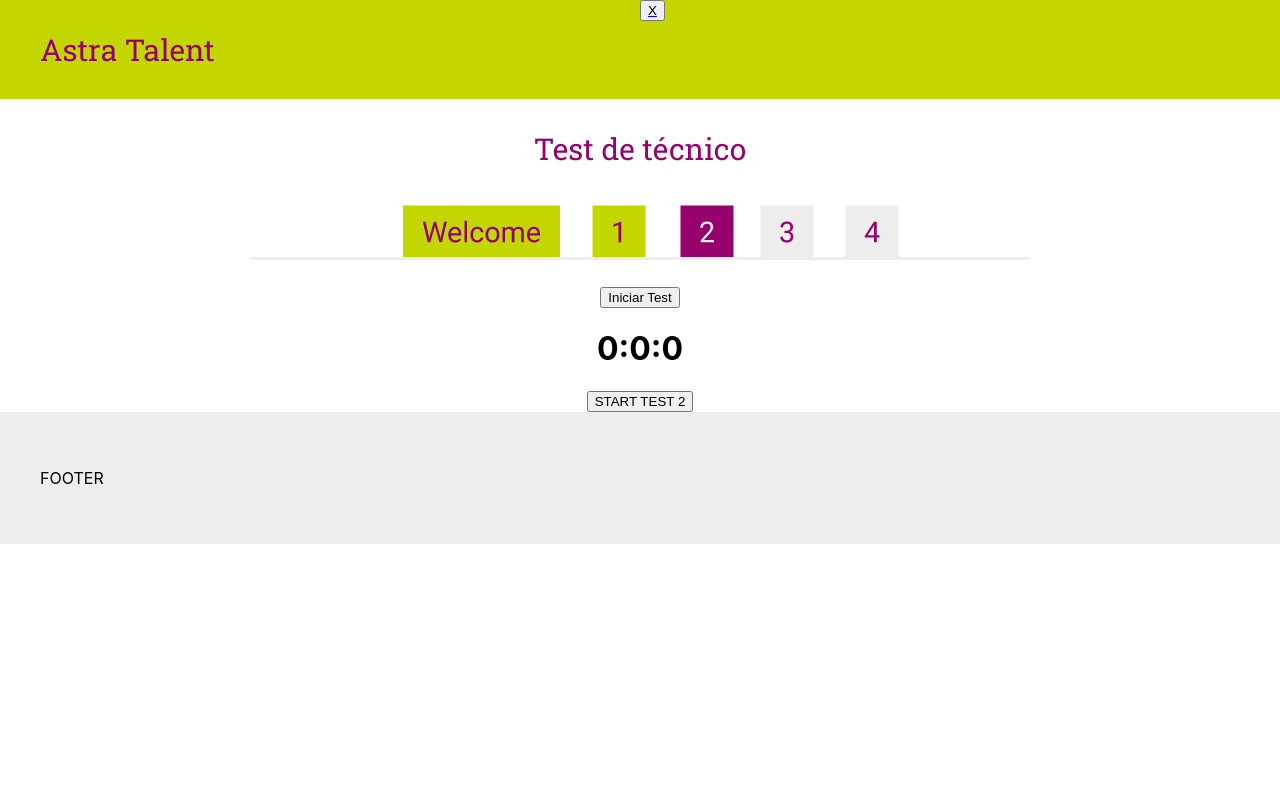
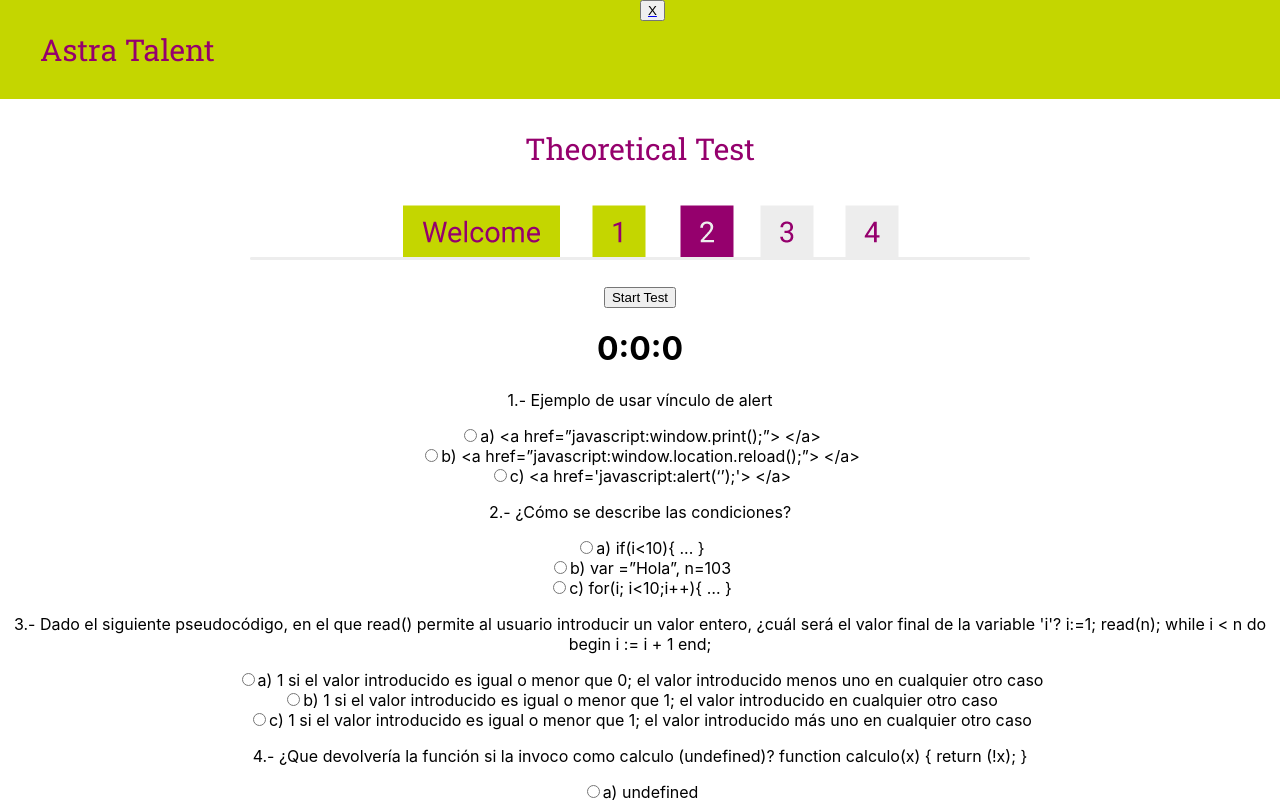
Before and after one commit to celinaurzua/astratalent, a React (Create React App) app: page /testtwo in a window 1280 px wide. Shown: the top 802 px of the page. Built offline with nearby package versions, Linux system fonts and the light colour scheme.

Commit message:
test two were added

```diff
--- a/src/Components/Testone.js
+++ b/src/Components/Testone.js
@@ -41,15 +41,15 @@ class Testone extends Component {
              <p key={id}>{el.question} </p>
              <div>
              <input key={id} value={el.a[1]} type= "radio" name={el.question[0]}/>
+             <label key={id}>{el.a[0]}</label>
+             </div>
+             <div>
+             <input key={id} value={el.b[1]} type= "radio" name={el.question[0]}/>
              <label key={id}>{el.b[0]}</label>
              </div>
              <div>
-             <input key={id} value={el.b[1]} type= "radio" name={el.question[0]}/>
+             <input key={id} value={el.c[1]} type= "radio" name={el.question[0]}/>
              <label key={id}>{el.c[0]}</label>
-             </div>
-             <div>
-             <input key={id} value={el.c[1]} type= "radio" name={el.question[0]}/>
-             <label key={id}>{el.d[0]}</label>
              </div>
              </div>
              ))}
--- a/src/Components/Testtwo.js
+++ b/src/Components/Testtwo.js
@@ -1,47 +1,74 @@
-import React, { Component } from 'react';
+import React, { Component, Checkbox } from 'react';
 import { Link } from 'react-router-dom';
 import Timer from '../Components/Timer/Timer'
 import Header from './Header';
 import Footer from './Footer';
 import menuTestTwo from '../Images/menu-dos.png';
+import Data from "./Data";
 
 
 class Testtwo extends Component {
   constructor(props) {
     super(props);
     this.state = {
-      visible:false,
+      visible: false,
     }
   }
 
-  AlertStartTest=()=> {
+  AlertStartTest = () => {
     alert("You can answer this test only once. If you decide to leave, the test will be blocked and you will not be able to continue answering questions. You can answer this test only once. Are you sure you want to leave the test now?")
     this.setState({
-      visible:true,
+      visible: true,
     })
   }
 
+
+
   render() {
+    console.log(Data.data)
     return (
      <div>
       <Header />
       <div className="cointenerTest">
-          <p className="title">Test de técnico</p>
+        <p className="title">Theoretical Test</p>
         <img src={menuTestTwo} alt="" />
         <div>
+
             <p></p>
-                <button onClick={() => this.AlertStartTest()}>Iniciar Test</button>
+            <button onClick={() => this.AlertStartTest()}>Start Test</button>
             <Timer visible={this.state.visible} />
-            <Link to="testthree">
-              <button>START TEST 2</button>
-            </Link>
+            {Data.data && Data.data.map(element =>
+              element.theoreticalTest.map((el, id) =>
+                <div>
+                  <p key={id}>{el.question} </p>
+                  <div>
+                    <input key={id} value={el.a[1]} type="radio" name={el.question[0]} />
+                    <label key={id}>{el.a[0]}</label>
+                  </div>
+                  <div>
+                    <input key={id} value={el.b[1]} type="radio" name={el.question[0]} />
+                    <label key={id}>{el.b[0]}</label>
+                  </div>
+                  <div>
+                    <input key={id} value={el.c[1]} type="radio" name={el.question[0]} />
+                    <label key={id}>{el.c[0]}</label>
                   </div>
                 </div>
+              ))}
+            <Link to="testthree">
+              <button>Finish</button>
+            </Link>
+
             <Footer />
+          </div>
+        </div>
+      </div>
 
-      </div>
-    );
+
+  )
             }
   }
 
+
+
   export default Testtwo;
```
Lines whose indentation alone changed are shown as unchanged.
